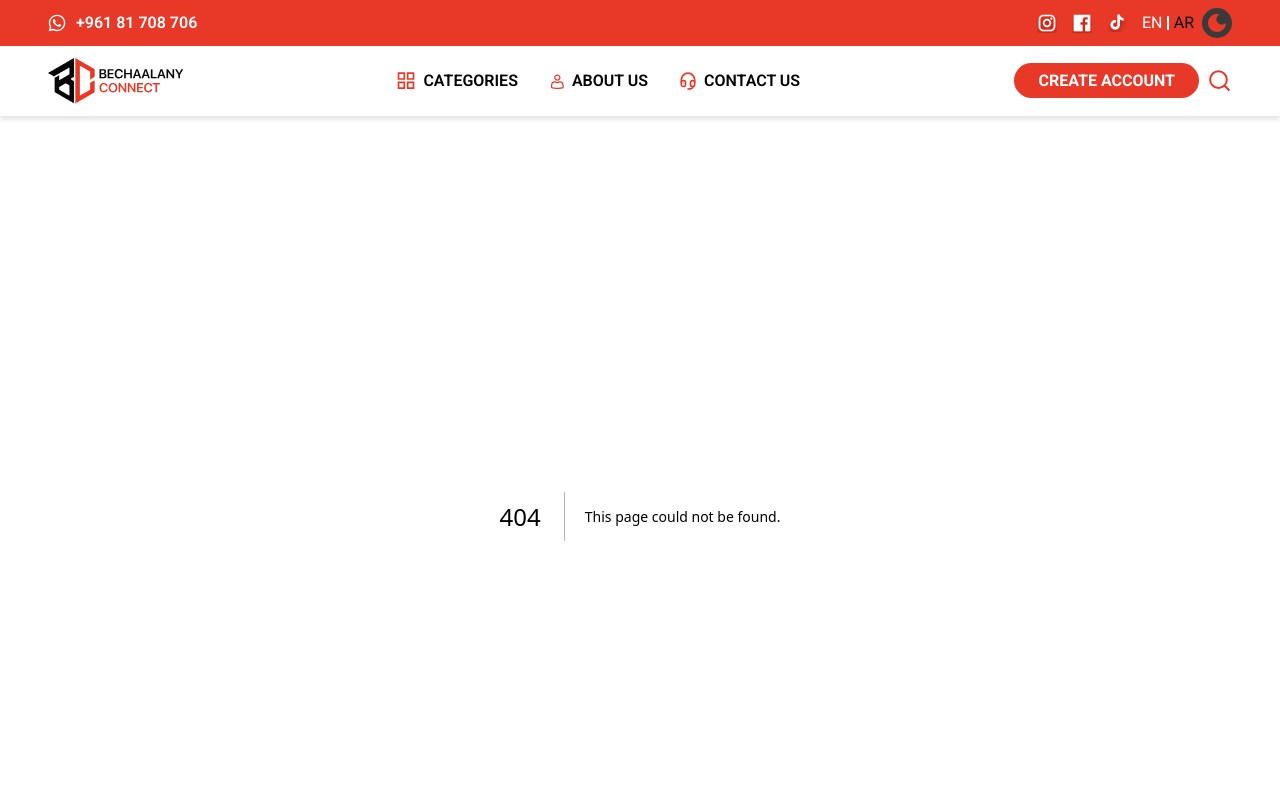
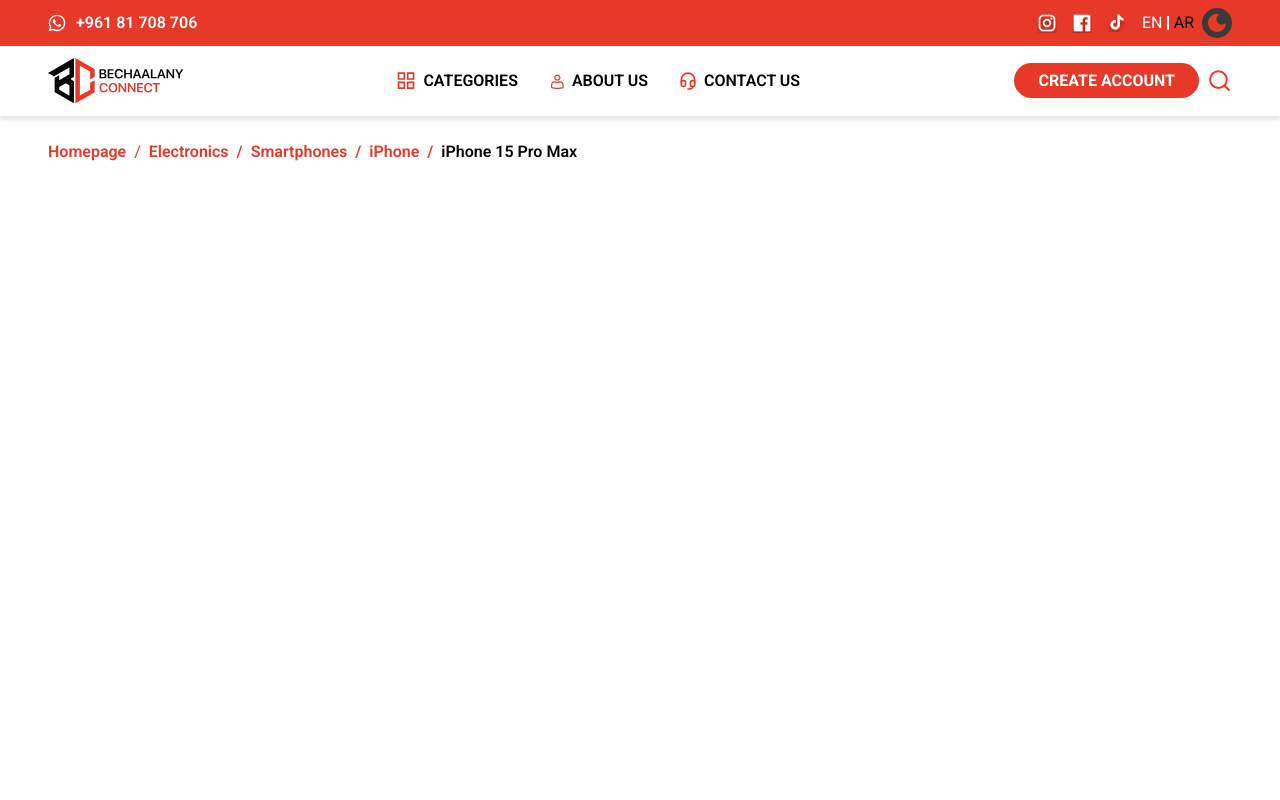
Before and after one commit to johnychnouda/bechaalanyconnect, a Next.js app: page /products/1 in a window 1280 px wide. Before the commit this address had no page. Shown: the top 800 px of the page. Built offline with nearby package versions, Linux system fonts and the light colour scheme.

Commit message:
chore: fixing breadcrumbs

```diff
--- a/src/components/categories/category-breadcrumbs.tsx
+++ b/src/components/categories/category-breadcrumbs.tsx
@@ -4,15 +4,18 @@ import Link from "next/link";
 import React from "react";
 import { generateCategoriesBreadcrumbItems } from "@/utils/generate-categories-breadcrumb-items.util";
 import clsx from "clsx";
+import { Product } from "@/types/product.type";
+import ButtonLink from "../ui/button-link";
 
 type Props = {
   category?: Category | null;
+  product?: Product | null;
 };
 
-export default function CategoryBreadcrumbs({ category }: Props) {
+export default function CategoryBreadcrumbs({ category, product }: Props) {
   const t = useTranslations("categories");
 
-  const breadcrumbItems = generateCategoriesBreadcrumbItems(category);
+  const breadcrumbItems = generateCategoriesBreadcrumbItems(category, product);
 
   return (
     <div className="flex items-center gap-2">
@@ -22,20 +25,24 @@ export default function CategoryBreadcrumbs({ category }: Props) {
       {breadcrumbItems.length > 1 && (
         <span className="text-app-red dark:text-app-white">/</span>
       )}
-      {breadcrumbItems.map((item) => (
+      {breadcrumbItems.map((item, index) => (
         <>
-          <Link
-            href={`/categories/${item?.id}`}
+          <ButtonLink
+            href={
+              index === breadcrumbItems.length - 1
+                ? undefined
+                : `/categories/${item?.id}`
+            }
             className={clsx(
               "font-semibold",
-              item === breadcrumbItems[breadcrumbItems.length - 1]
+              index === breadcrumbItems.length - 1
                 ? "text-app-black dark:text-app-white"
                 : "text-app-red"
             )}
             key={item?.id}
           >
             {item?.title}
-          </Link>
+          </ButtonLink>
           {item !== breadcrumbItems[breadcrumbItems.length - 1] && (
             <span className="text-app-red dark:text-app-white font-semibold">
               /
--- /dev/null
+++ b/src/pages/404.tsx
@@ -0,0 +1,11 @@
+import PageLayout from "@/components/ui/page-layout";
+import React from "react";
+
+export default function NotFound() {
+  return (
+    <PageLayout className="flex flex-col min-h-screen items-center justify-center gap-6 px-12 py-6">
+      <h1>404</h1>
+      <p>Page not found</p>
+    </PageLayout>
+  );
+}
--- /dev/null
+++ b/src/pages/products/[id].tsx
@@ -0,0 +1,35 @@
+import CategoryBreadcrumbs from "@/components/categories/category-breadcrumbs";
+import PageLayout from "@/components/ui/page-layout";
+import { dummyProducts } from "@/utils/product.dummy";
+import { GetServerSidePropsContext, InferGetServerSidePropsType } from "next";
+import React from "react";
+
+export default function ProductPage({
+  product,
+}: InferGetServerSidePropsType<typeof getServerSideProps>) {
+  return (
+    <PageLayout className="flex flex-col min-h-screen gap-6 px-12 py-6">
+      <CategoryBreadcrumbs category={product.category} product={product} />
+    </PageLayout>
+  );
+}
+
+export async function getServerSideProps(ctx: GetServerSidePropsContext) {
+  const { id } = ctx.query;
+
+  if (!id) {
+    return {
+      notFound: true,
+    };
+  }
+
+  const product = dummyProducts.find((product) => product.id === +id!);
+
+  if (!product) {
+    return {
+      notFound: true,
+    };
+  }
+
+  return { props: { product } };
+}
--- a/src/utils/generate-categories-breadcrumb-items.util.ts
+++ b/src/utils/generate-categories-breadcrumb-items.util.ts
@@ -1,7 +1,15 @@
 import { Category } from "@/types/category.type";
+import { Product } from "@/types/product.type";
 
-export function generateCategoriesBreadcrumbItems(category?: Category | null) {
-  const res: Category[] = [];
+export function generateCategoriesBreadcrumbItems(
+  category?: Category | null,
+  product?: Product | null
+) {
+  const res: (Category | Product)[] = [];
+
+  if (product) {
+    res.push(product);
+  }
 
   let cur = category;
 
```
